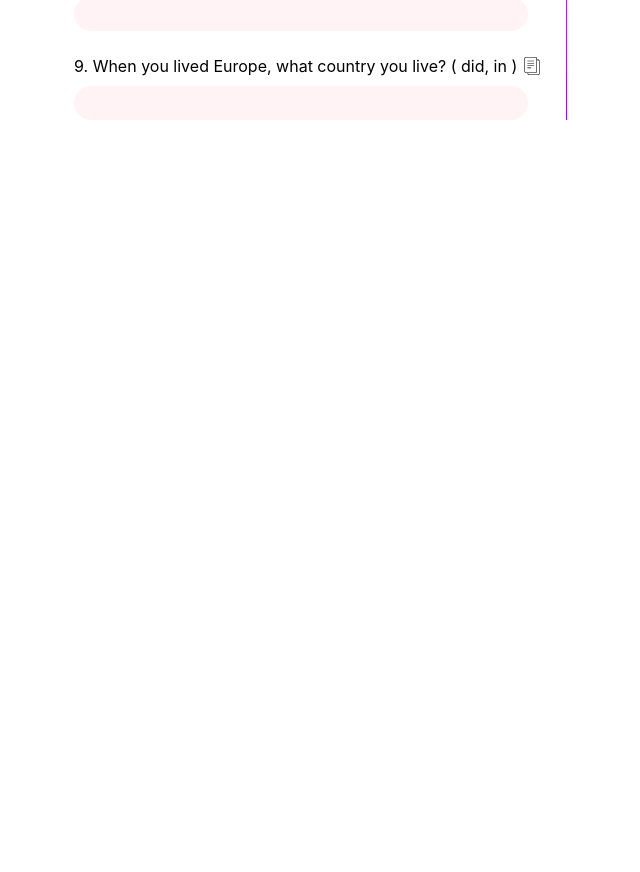
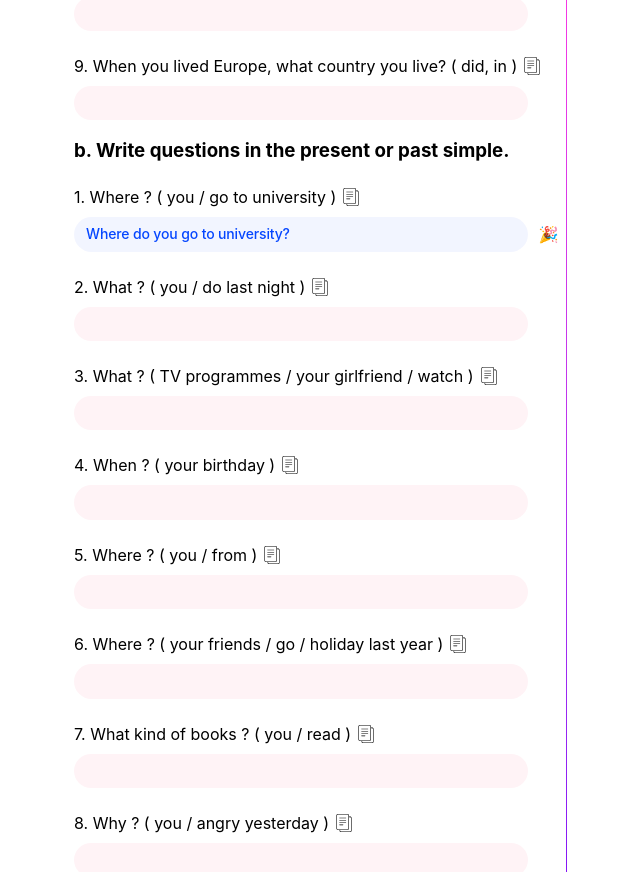
Before and after one commit to SmartNetAR/dynamic-book, an Angular app: page / in a window 1280 px wide. Shown: the part 920-1792 px from the top of the page, without its empty margins (216-856 px from the left). Before the commit the page ends 1112 px from the top, so only its background shows below. Built offline with nearby package versions, Linux system fonts and the light colour scheme.

Commit message:
adding new type of activity

```diff
--- a/src/app/app.component.html
+++ b/src/app/app.component.html
@@ -220,8 +220,8 @@
                     <h3>{{ activity.id }}. {{ activity.title }}</h3>
                     @for ( exercise of activity.exercises; track exercise.id) {
                     <div style="display: flex; align-items: center; margin: 25px 0 10px;">
-                        <span>{{ exercise.id }}. {{ getSentenceWithoutWord(exercise) }} ( {{exercise.words.join(', ')}} )</span>
-                        <button style="background-color: transparent; border: transparent; cursor: pointer; display: flex;" (click)="copySentenceToInput(exercise)">
+                        <span>{{ exercise.id }}. {{ getParsedQuestion(exercise, activity.type) }} ( {{exercise.words.join(', ')}} )</span>
+                        <button style="background-color: transparent; border: transparent; cursor: pointer; display: flex;" (click)="copySentenceToInput(exercise, activity.type)">
                             <svg fill="#000000" height="18px" width="18px" version="1.1" id="Layer_1"
                                 xmlns="http://www.w3.org/2000/svg" xmlns:xlink="http://www.w3.org/1999/xlink"
                                 viewBox="0 0 64 64" enable-background="new 0 0 64 64" xml:space="preserve">
--- a/src/app/app.component.ts
+++ b/src/app/app.component.ts
@@ -6,8 +6,15 @@ import { FormsModule } from '@angular/forms';
 interface GrammarExercise {
   id: number;
   question: string;
+  userResponse: string;
+}
+
+interface PutWordsExercise extends GrammarExercise {
   words: string[];
-  userResponse: string;
+}
+
+interface WriteQuestionsExercise extends GrammarExercise {
+    expectedResponse: string;
 }
 
 @Component({
@@ -29,6 +36,7 @@ export class AppComponent {
         {
           id: 'a',
           title: 'Put the words into the correct place in the questions.',
+          type: 'put-words',
           exercises: [
             {
               id: 1,
@@ -74,8 +82,72 @@ export class AppComponent {
             },
             {
               id: 9,
-              question: 'When you lived in Europe, what country did you live in?',
+              question:
+                'When you lived in Europe, what country did you live in?',
               words: ['did', 'in'],
+              userResponse: '',
+            },
+          ],
+        },
+        {
+          id: 'b',
+          title: 'Write questions in the present or past simple.',
+          type: 'write-questions',
+          exercises: [
+            {
+              id: 1,
+              question: 'Where do you go to university?',
+              words: ['you / go to university'],
+              expectedResponse: 'do you go to university',
+              userResponse: 'Where do you go to university?',
+            },
+            {
+              id: 2,
+              question: 'What did you do last night?',
+              words: ['you / do last night'],
+              expectedResponse: 'did you do last night',
+              userResponse: '',
+            },
+            {
+              id: 3,
+              question: 'What TV programmes does your girlfriend watch?',
+              words: ['TV programmes / your girlfriend / watch'],
+              expectedResponse: 'TV programmes does your girlfriend watch',
+              userResponse: '',
+            },
+            {
+              id: 4,
+              question: 'When is your birthday?',
+              words: ['your birthday'],
+              expectedResponse: 'is your birthday',
+              userResponse: '',
+            },
+            {
+              id: 5,
+              question: 'Where are you from?',
+              words: ['you / from'],
+              expectedResponse: 'are you from',
+              userResponse: '',
+            },
+            {
+              id: 6,
+              question: 'Where did your friends go on holiday last year?',
+              words: ['your friends / go / holiday last year'],
+              expectedResponse: 'did your friends go on holiday last year',
+              userResponse: '',
+            },
+            {
+              id: 7,
+              question: 'What kind of books do you read?',
+              words: ['you / read'],
+              expectedResponse: 'do you read',
+              userResponse: '',
+            },
+            {
+              id: 8,
+              question: 'Why were you angry yesterday?',
+              words: ['you / angry yesterday'],
+              expectedResponse: 'were you angry yesterday',
               userResponse: '',
             },
           ],
@@ -83,39 +155,40 @@ export class AppComponent {
       ],
     },
   };
-getSentenceWithoutWord(exercise: GrammarExercise) {
+
+  getParsedQuestion(exercise: GrammarExercise, type: string) {
+    if (type === 'put-words') {
+      return this.getSentenceWithoutWord(exercise as PutWordsExercise);
+    } else {
+    // if (type === 'write-questions') {
+      return this.getSentenceWithoutExpectedWords( exercise as WriteQuestionsExercise);
+    }
+  }
+
+  getSentenceWithoutWord(exercise: PutWordsExercise) {
     const words = exercise.question.split(/\b/);
-    const filteredWords = words.filter(word => !exercise.words.includes(word.trim()));
+    const filteredWords = words.filter(
+      (word) => !exercise.words.includes(word.trim())
+    );
     let sentenceWithoutWords = filteredWords.join('').trim();
     sentenceWithoutWords = sentenceWithoutWords.replace(/\s+/g, ' ');
-    sentenceWithoutWords = sentenceWithoutWords.replace(/\s*([\.,;:!?])(?!\w)/g, '$1');
+    sentenceWithoutWords = sentenceWithoutWords.replace(
+      /\s*([\.,;:!?])(?!\w)/g,
+      '$1'
+    );
 
     return sentenceWithoutWords;
-}
+  }
 
+  getSentenceWithoutExpectedWords(exercise: WriteQuestionsExercise) {
+    return exercise.question.replace(exercise.expectedResponse, '').trim();
+  }
 
-
-
-
-
-
-//   getSentenceWithoutWord(exercise: GrammarExercise) {
-//     let wordsBetweenSpaces = exercise.question
-//       .split(' ')
-//       .filter((word) => !exercise.words.includes(word))
-//       .join(' ');
-
-//     return wordsBetweenSpaces;
-
-//     // return wordsBetweenSpaces
-//     //   .split(/[\s.,!?:;]+/)
-//     //   .filter((word) => !exercise.words.includes(word))
-//     //   .join(' ');
-//   }
-
-  copySentenceToInput(exercise: GrammarExercise) {
-    exercise.userResponse = this.getSentenceWithoutWord(exercise);
+  copySentenceToInput(exercise: GrammarExercise, type: string) {
+    if (type === 'put-words') {
+        exercise.userResponse = this.getSentenceWithoutWord(exercise as PutWordsExercise);
+    } else {
+      exercise.userResponse = this.getSentenceWithoutExpectedWords( exercise as WriteQuestionsExercise);
+    }
   }
 }
-
-// .split(/[\s.,!?:;]+/)
```
